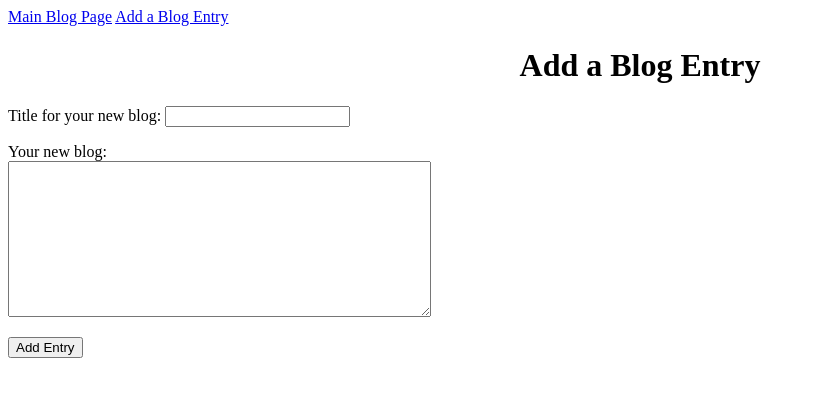
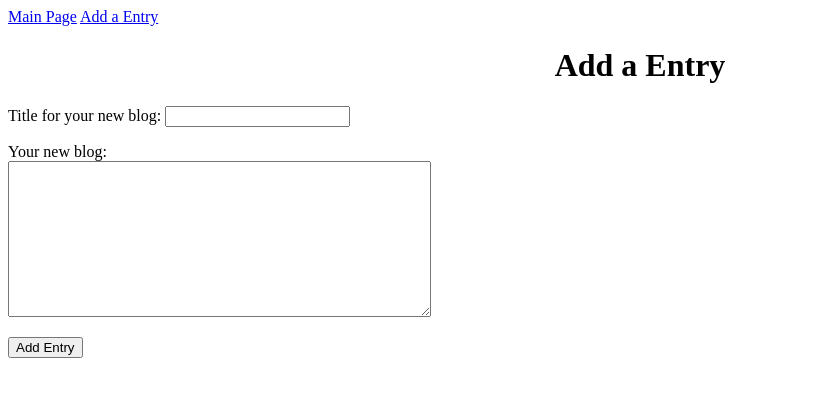
Before and after one commit to CxderGxdess/Blogz, a Flask app: page /newpost in a window 1280 px wide. Shown: the top 397 px of the page, without its empty margins (0-814 px from the left). Run offline with Flask 2, Linux system fonts and the light colour scheme.

Commit message:
Final Blog

```diff
--- a/templates/base.html
+++ b/templates/base.html
@@ -10,8 +10,8 @@
 
     <main>
         <nav>
-            <a href='/blog'>Main Blog Page</a>
-            <a href='/newpost'>Add a Blog Entry</a>
+            <a href='/blog'>Main Page</a>
+            <a href='/newpost'>Add a Entry</a>
         </nav>
 
 
--- a/templates/new_post.html
+++ b/templates/new_post.html
@@ -1,7 +1,7 @@
 {% extends "base.html" %}
 
 {% block content %}
-<h1 align='center'>Add a Blog Entry</h1>
+<h1 align='center'>Add a Entry</h1>
 <form action='/newpost', method='POST'>
     <label>
         Title for your new blog:
```
